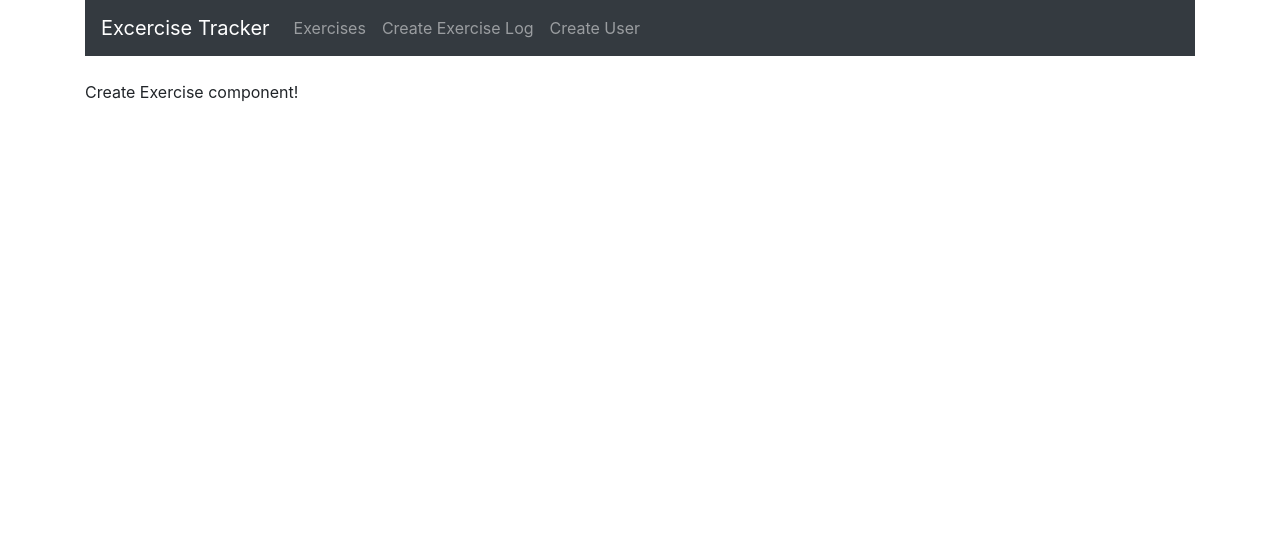
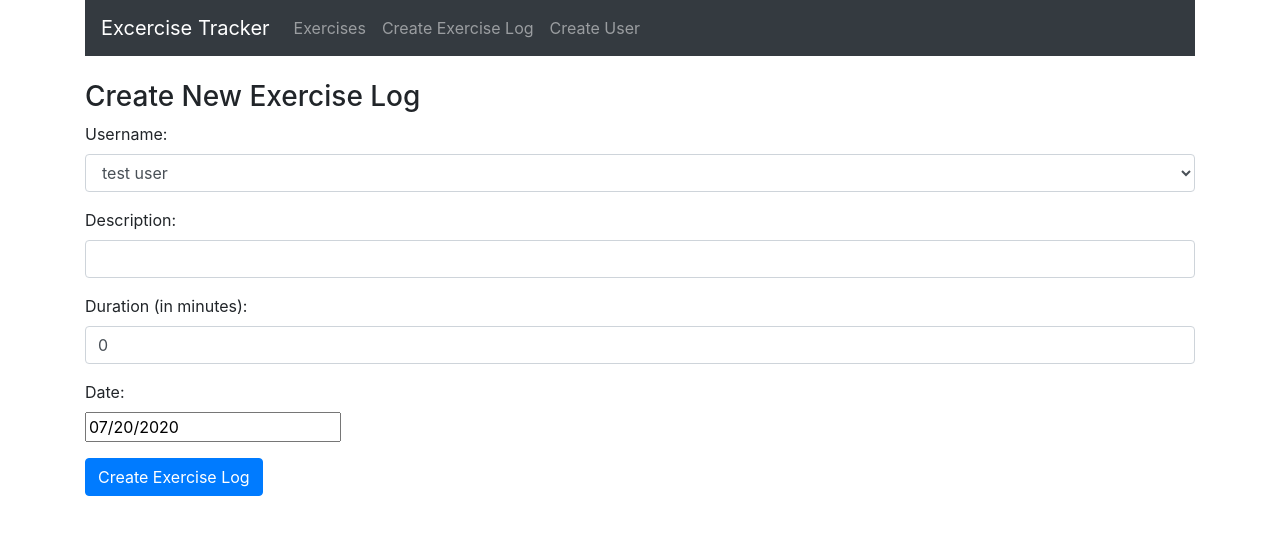
Before and after one commit to ralphiz-archive/exercise-tracker, a React (Create React App) app: page /create in a window 1280 px wide. Shown: the top 534 px of the page. Built offline with nearby package versions, Linux system fonts and the light colour scheme.

Commit message:
Add form to create exercise

```diff
--- a/package.json
+++ b/package.json
@@ -8,6 +8,7 @@
     "@testing-library/user-event": "^7.1.2",
     "bootstrap": "^4.5.0",
     "react": "^16.13.1",
+    "react-datepicker": "^3.1.3",
     "react-dom": "^16.13.1",
     "react-router-dom": "^5.2.0",
     "react-scripts": "3.4.1"
--- a/src/components/create-exercise.component.js
+++ b/src/components/create-exercise.component.js
@@ -1,10 +1,129 @@
 import React, { Component } from "react";
+import DatePicker from "react-datepicker";
+import "react-datepicker/dist/react-datepicker.css";
 
 export default class CreateExercise extends Component {
+  constructor(props) {
+    super(props);
+
+    this.state = {
+      username: "",
+      description: "",
+      duration: 0,
+      date: new Date(),
+      users: [],
+    };
+
+    this.onChangeUsername = this.onChangeUsername.bind(this);
+    this.onChangeDescription = this.onChangeDescription.bind(this);
+    this.onChangeDuration = this.onChangeDuration.bind(this);
+    this.onChangeDate = this.onChangeDate.bind(this);
+    this.onSubmit = this.onSubmit.bind(this);
+  }
+
+  componentDidMount() {
+    this.setState({
+      users: ["test user"],
+      username: "test user",
+    });
+  }
+
+  onChangeUsername(e) {
+    this.setState({
+      username: e.target.value,
+    });
+  }
+
+  onChangeDescription(e) {
+    this.setState({
+      description: e.target.value,
+    });
+  }
+
+  onChangeDuration(e) {
+    this.setState({
+      duration: e.target.value,
+    });
+  }
+
+  onChangeDate(date) {
+    this.setState({
+      date: date,
+    });
+  }
+
+  onSubmit(e) {
+    e.preventDefault();
+    const exercise = {
+      username: this.state.username,
+      description: this.state.description,
+      duration: this.state.duration,
+      date: this.state.date,
+    };
+    console.log(exercise);
+    // window.location = "/";
+  }
+
   render() {
     return (
       <div>
-        <p>Create Exercise component!</p>
+        <h3>Create New Exercise Log</h3>
+        <form onSubmit={this.onSubmit}>
+          <div className="form-group">
+            <label>Username: </label>
+            <select
+              ref="userInput"
+              required
+              className="form-control"
+              value={this.state.username}
+              onChange={this.onChangeUsername}
+            >
+              {this.state.users.map(function (user) {
+                return (
+                  <option key={user} value={user}>
+                    {user}
+                  </option>
+                );
+              })}
+            </select>
+          </div>
+          <div className="form-group">
+            <label>Description: </label>
+            <input
+              type="text"
+              required
+              className="form-control"
+              value={this.state.description}
+              onChange={this.onChangeDescription}
+            />
+          </div>
+          <div className="form-group">
+            <label>Duration (in minutes): </label>
+            <input
+              type="text"
+              className="form-control"
+              value={this.state.duration}
+              onChange={this.onChangeDuration}
+            />
+          </div>
+          <div className="form-group">
+            <label>Date: </label>
+            <div>
+              <DatePicker
+                selected={this.state.date}
+                onChange={this.onChangeDate}
+              />
+            </div>
+          </div>
+
+          <div className="form-group">
+            <input
+              type="submit"
+              value="Create Exercise Log"
+              className="btn btn-primary"
+            />
+          </div>
+        </form>
       </div>
     );
   }
```
Also changed, not shown: 1 other file (tests, documents, lock files or other folders).
